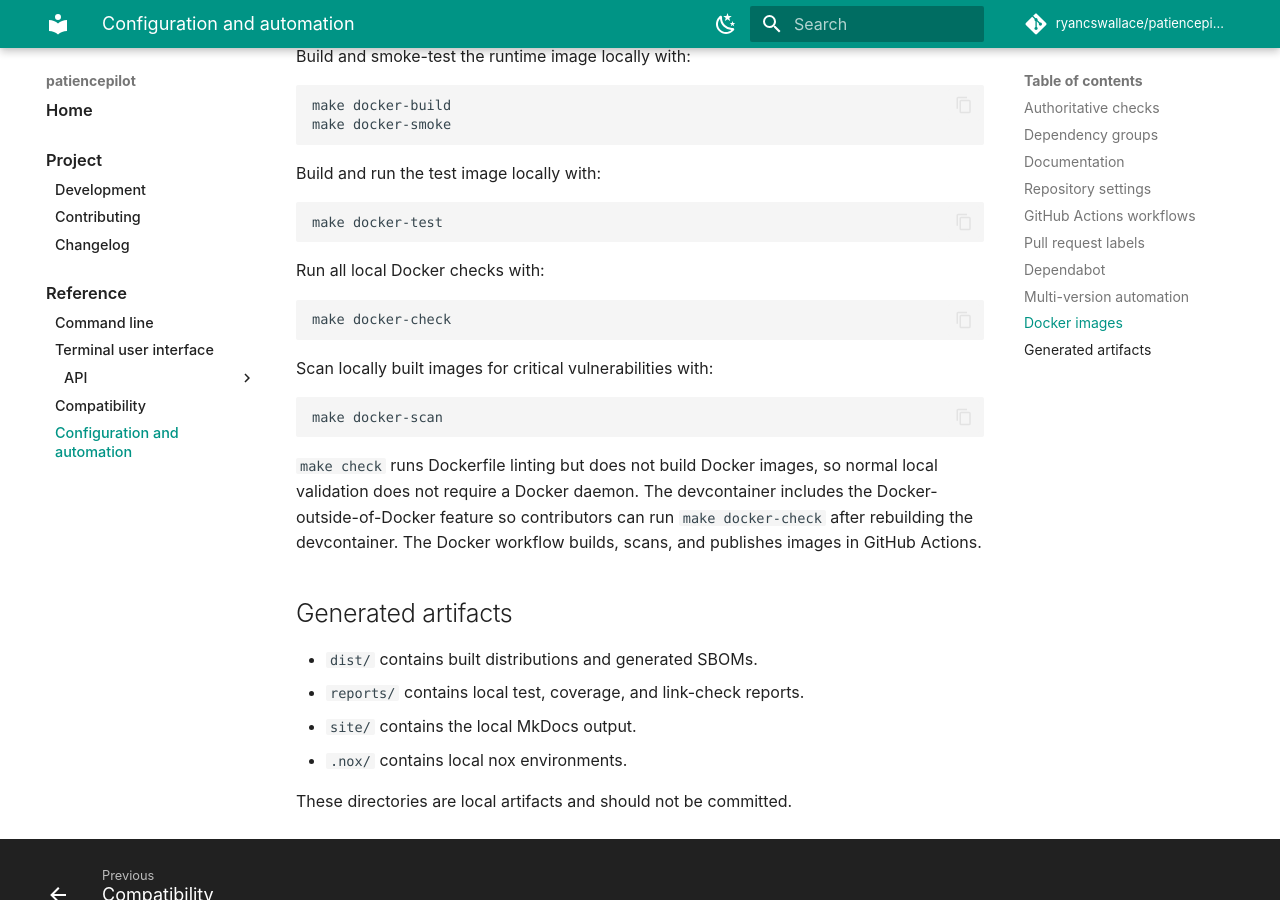
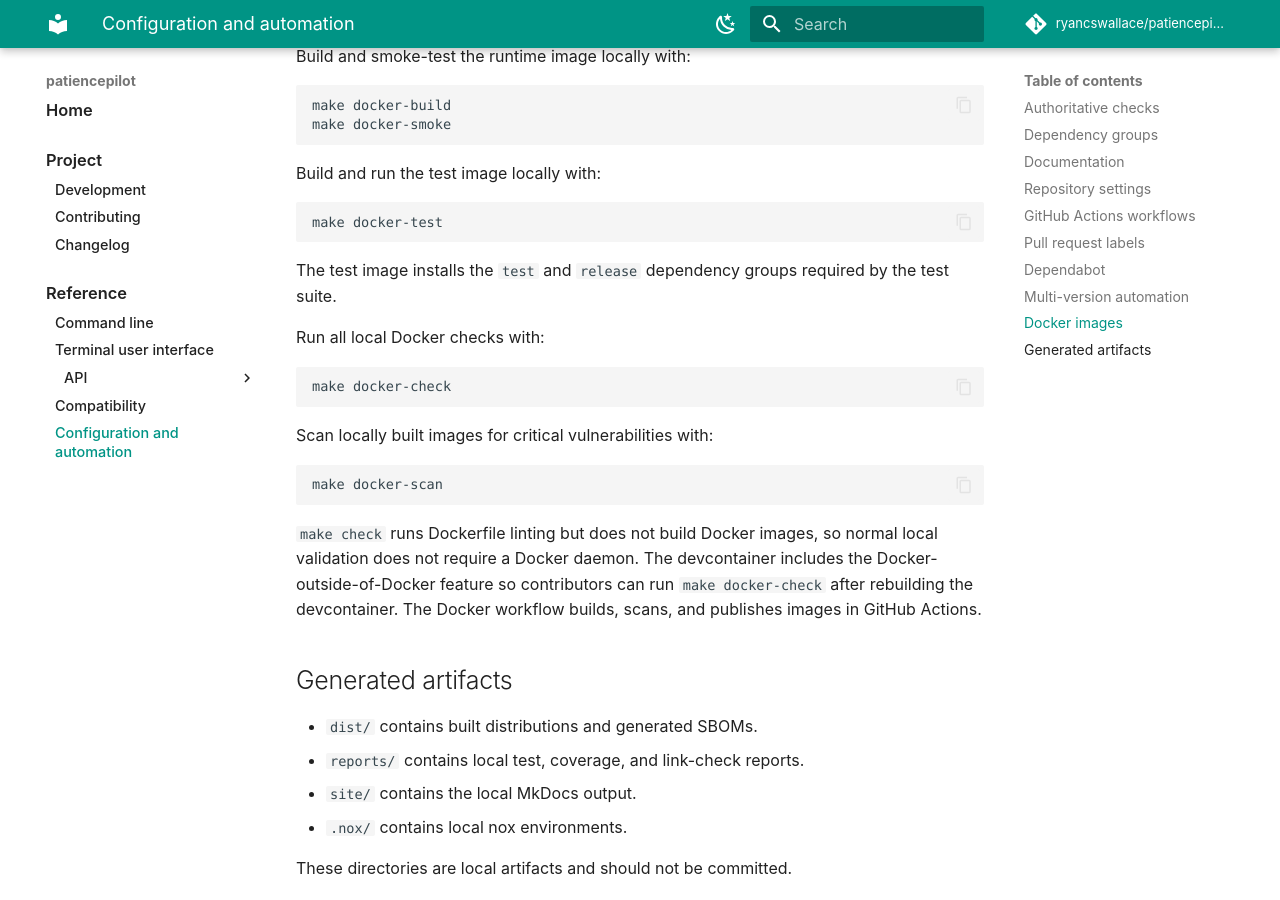
Before and after one commit to ryancswallace/patiencepilot, an MkDocs documentation site: the page built from docs/reference/configuration.md, in a window 1280 px wide and 900 px high, scrolled down 3749 px. Built offline with MkDocs 1.6.1 and Material for MkDocs 9.7.7, drawn with Linux system fonts in a browser that asks for light colours; comment, search, counter and statistics services are not loaded.

````diff
--- a/docs/reference/configuration.md
+++ b/docs/reference/configuration.md
@@ -171,6 +171,9 @@ Build and run the test image locally with:
 make docker-test
 ```
 
+The test image installs the `test` and `release` dependency groups required by
+the test suite.
+
 Run all local Docker checks with:
 
 ```bash
--- a/pyproject.toml
+++ b/pyproject.toml
@@ -94,7 +94,7 @@ security = [
 release = [
     "build>=1.5.0",
     "cyclonedx-bom>=7.3.0",
-    "twine>=6.2.0",
+    "twine>=7.0.0",
 ]
 automation = [
     "nox>=2026.4.10",
````
Also changed, not shown: 2 other files.
